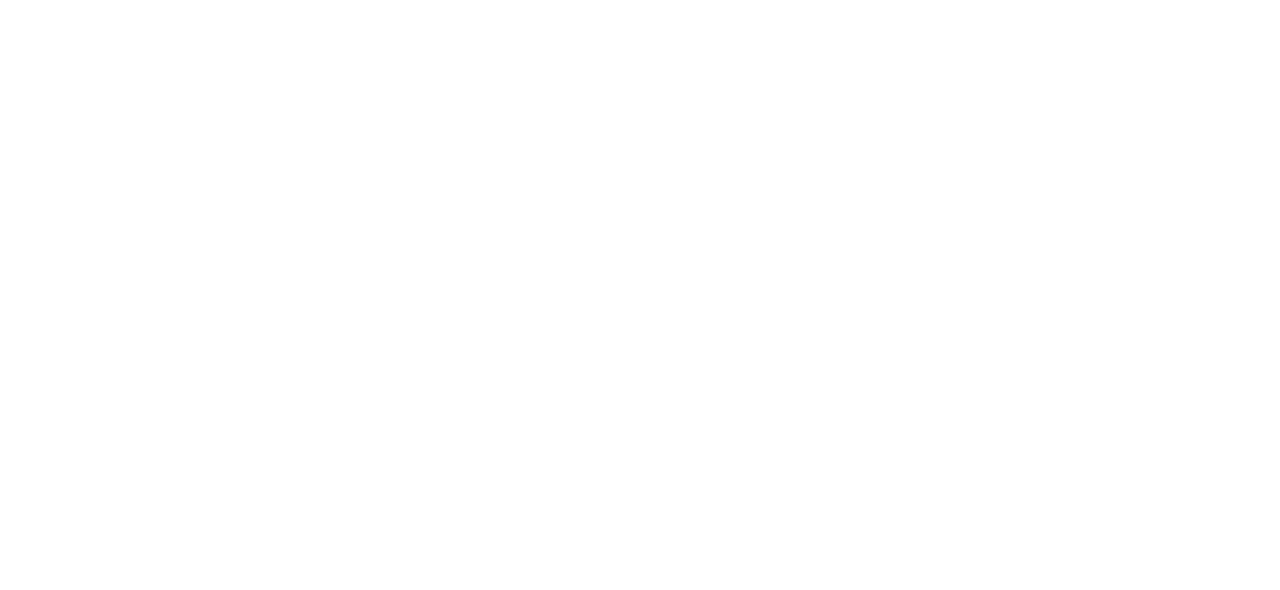
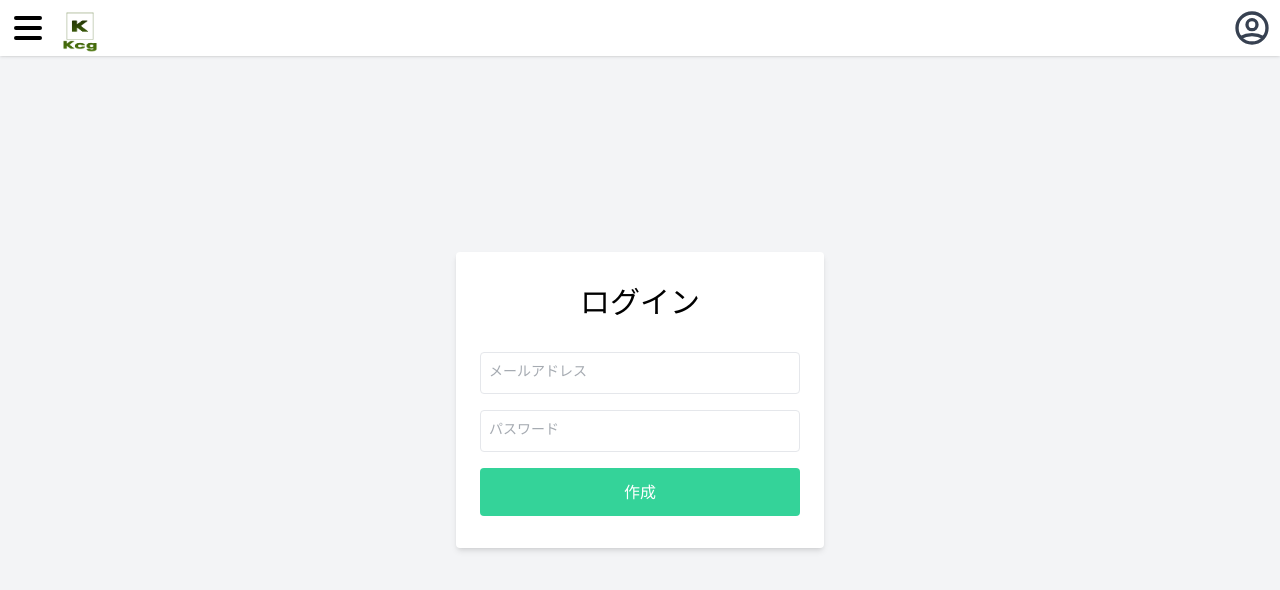
Before and after one commit to yuuttana1223/next-front, a Next.js app: page /users/sign_in in a window 1280 px wide. Shown: the top 590 px of the page. Built offline with nearby package versions, Linux system fonts and the light colour scheme.

Commit message:
✨ 💄 ログインページの見た目だけ作成

```diff
--- a/src/pages/users/sign_in/index.tsx
+++ b/src/pages/users/sign_in/index.tsx
@@ -1,5 +1,13 @@
 import type { NextPage } from "next";
 import Head from "next/head";
+import { AuthenticationFormCard } from "src/components/Card/AuthenticationFormCard";
+import { AuthenticationFormLayout } from "src/components/Layouts/AuthenticationFormLayout";
+import { AppLayout } from "src/layouts/AppLayout";
+
+const inputs = [
+  { type: "email", name: "email", placeholder: "メールアドレス" },
+  { type: "password", name: "password", placeholder: "パスワード" },
+];
 
 const SignIn: NextPage = () => {
   return (
@@ -8,6 +16,11 @@ const SignIn: NextPage = () => {
         <title>Sign in</title>
         <meta name="description" content="ログインページ" />
       </Head>
+      <AppLayout>
+        <AuthenticationFormLayout>
+          <AuthenticationFormCard inputs={inputs} title="ログイン" />
+        </AuthenticationFormLayout>
+      </AppLayout>
     </>
   );
 };
```
